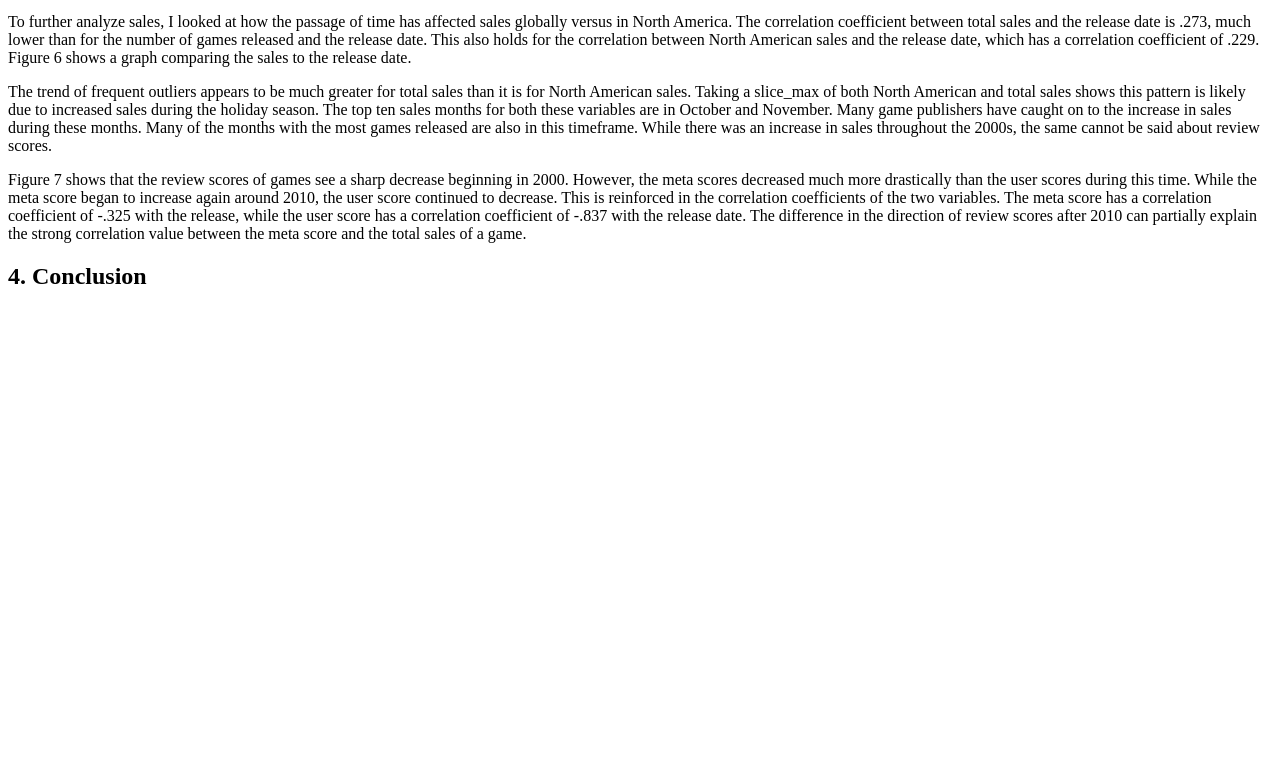
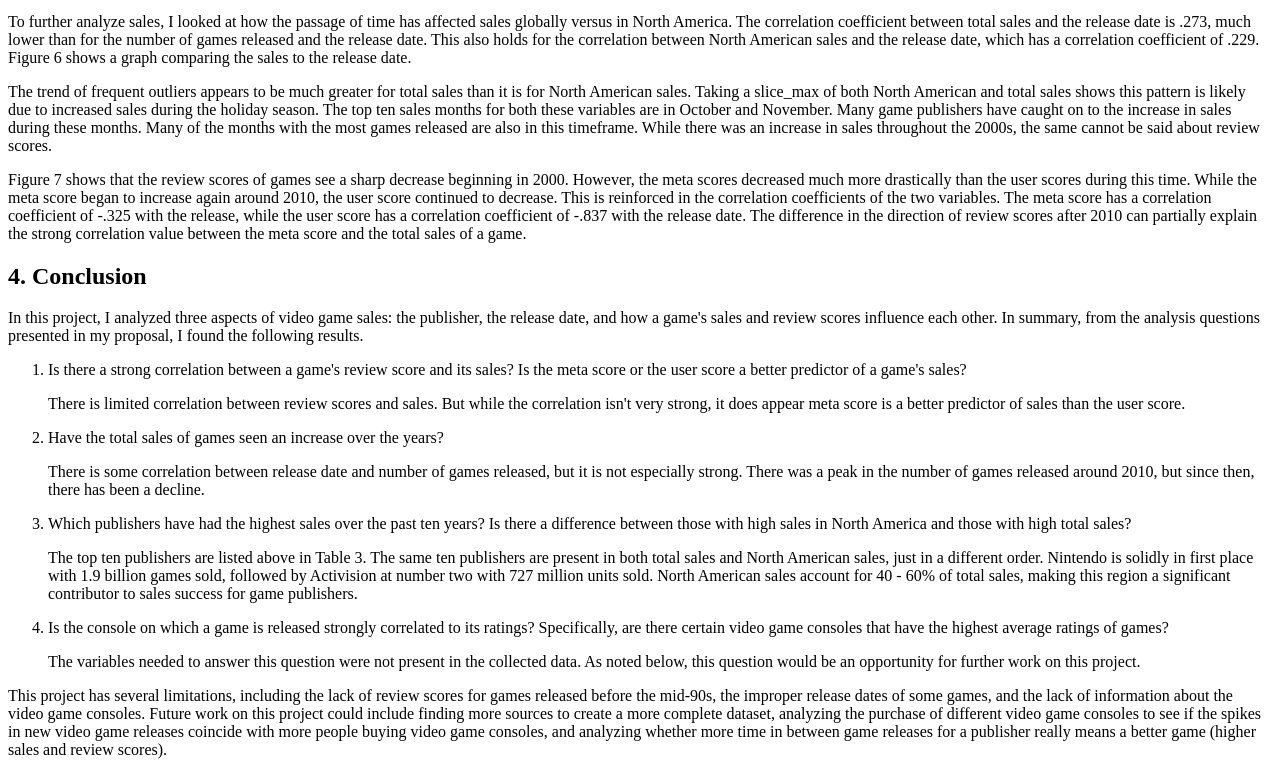
Before and after one commit to aaelwood/3300-module7, a plain HTML site: page index.html in a window 1280 px wide. Shown: the part 2205-2980 px from the top of the page. Before the commit the page ends 2514 px from the top, so only its background shows below. Drawn offline with Linux system fonts and the light colour scheme.

Commit message:
Update index.html

```diff
--- a/index.html
+++ b/index.html
@@ -174,6 +174,49 @@
 
         <section id="conclusion"></section>
         <h2> 4. Conclusion </h2>
+        <p>In this project, I analyzed three aspects of video game sales: the publisher, the release date, and how a
+            game's sales and review scores influence each other. In summary, from the analysis questions presented
+            in my proposal, I found the following results.</p>
+
+            <ol>
+                <li>
+                    <p>Is there a strong correlation between a game's review score and its sales? Is the meta score or
+                    the user score a better predictor of a game's sales?</p>
+                    <p>There is limited correlation between review scores and sales. But while the correlation isn't very
+                    strong, it does appear meta score is a better predictor of sales than the user score.</p>
+                </li>
+
+                <li>
+                    <p>Have the total sales of games seen an increase over the years?</p>
+                    <p>There is some correlation between release date and number of games released, but it is not
+                    especially strong. There was a peak in the number of games released around 2010, but since
+                    then, there has been a decline.</p>
+                </li>
+
+                <li>
+                    <p>Which publishers have had the highest sales over the past ten years? Is there a difference
+                    between those with high sales in North America and those with high total sales?</p>
+                    <p>The top ten publishers are listed above in Table 3. The same ten publishers are present in both
+                    total sales and North American sales, just in a different order. Nintendo is solidly in first place
+                    with 1.9 billion games sold, followed by Activision at number two with 727 million units sold.
+                    North American sales account for 40 - 60% of total sales, making this region a significant
+                    contributor to sales success for game publishers.</p>
+                </li>
+
+                <li>
+                    <p>Is the console on which a game is released strongly correlated to its ratings? Specifically, are
+                    there certain video game consoles that have the highest average ratings of games?</p>
+                    <p>The variables needed to answer this question were not present in the collected data. As noted
+                    below, this question would be an opportunity for further work on this project.</p>
+                </li>
+            </ol>
+
+            <p>This project has several limitations, including the lack of review scores for games released before the
+            mid-90s, the improper release dates of some games, and the lack of information about the video game
+            consoles. Future work on this project could include finding more sources to create a more complete
+            dataset, analyzing the purchase of different video game consoles to see if the spikes in new video game
+            releases coincide with more people buying video game consoles, and analyzing whether more time in
+            between game releases for a publisher really means a better game (higher sales and review scores).</p>
     </main>
     <footer></footer>
 </body>
```
